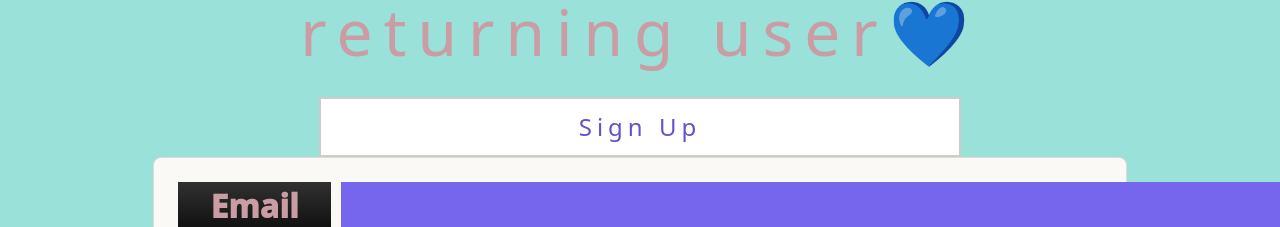
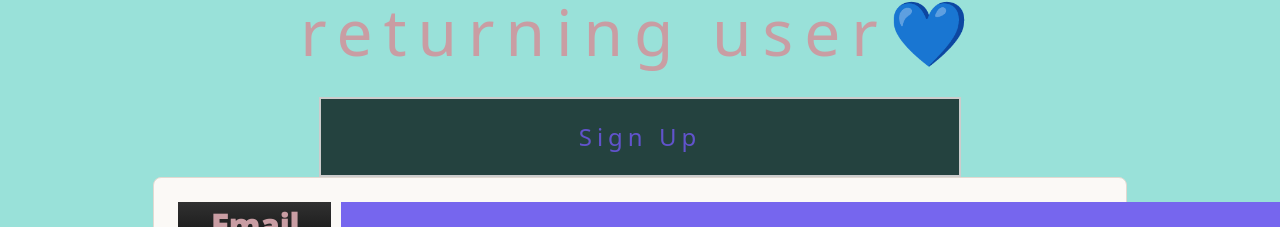
Before and after one commit to lhern026/green-recipes, a React (Create React App) app: page / in a window 1280 px wide. In both pictures the pointer is over the button "Sign Up". Shown: the part 1384-1611 px from the top of the page. Built offline with nearby package versions, Linux system fonts and the light colour scheme.

Commit message:
edit readMe

```diff
--- a/src/index.css
+++ b/src/index.css
@@ -7,6 +7,10 @@ body {
 
 code {
   font-family: "Lato", sans-serif;
+}
+button:hover {
+  background: #24423f;
+  height: 10vh;
 }
 
 /* CSS Custom Properties */
```
Also changed, not shown: 2 other files (tests, documents, lock files or other folders).
